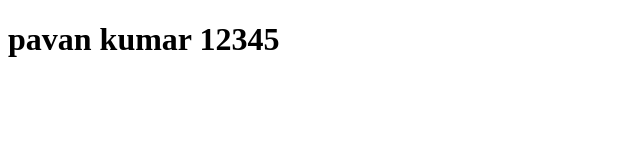
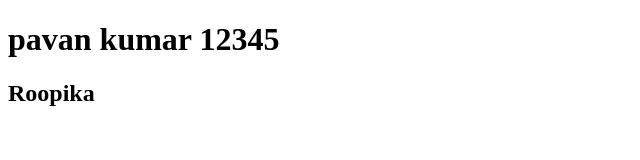
Before and after one commit to pavaniiiii/practice, a plain HTML site: page index.html in a window 1280 px wide. Shown: the whole page, without its empty margins (0-640 px from the left). Drawn offline with Linux system fonts and the light colour scheme.

Commit message:
Update index.html

```diff
--- a/index.html
+++ b/index.html
@@ -7,5 +7,6 @@
   </head>
   <body>
     <h1>pavan kumar 12345</h1>
+    <h2>Roopika</h2>
   </body>
 </html>
```
